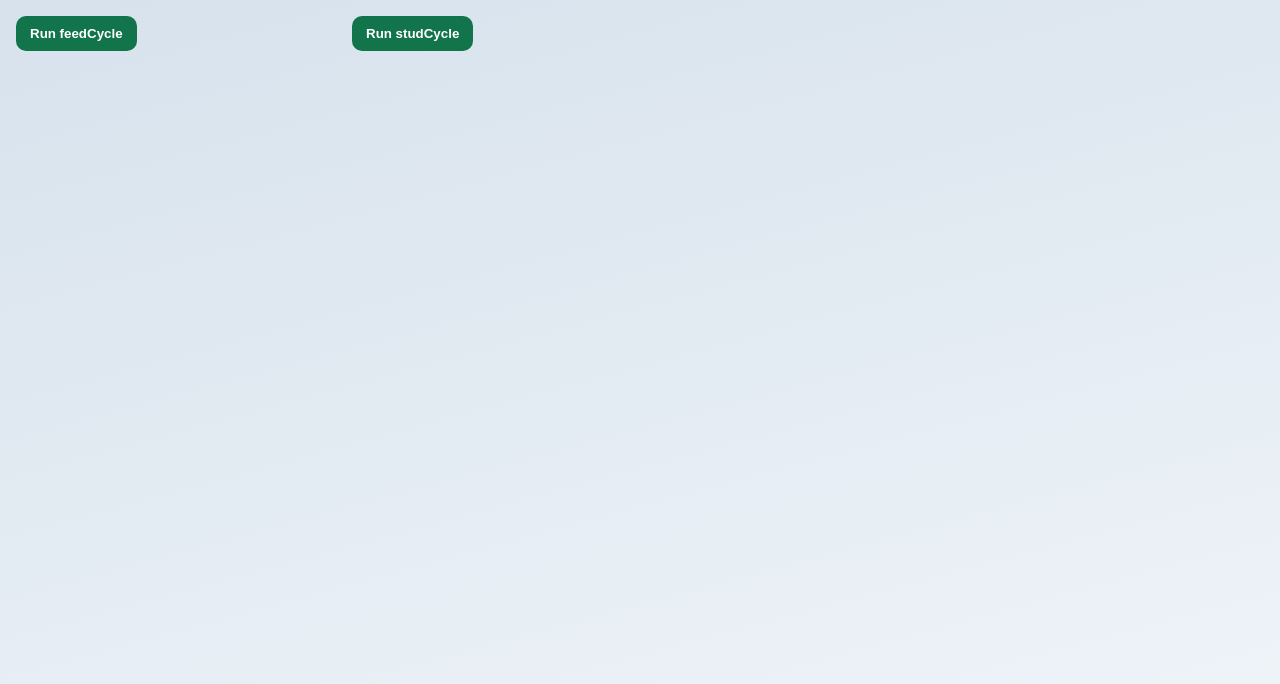
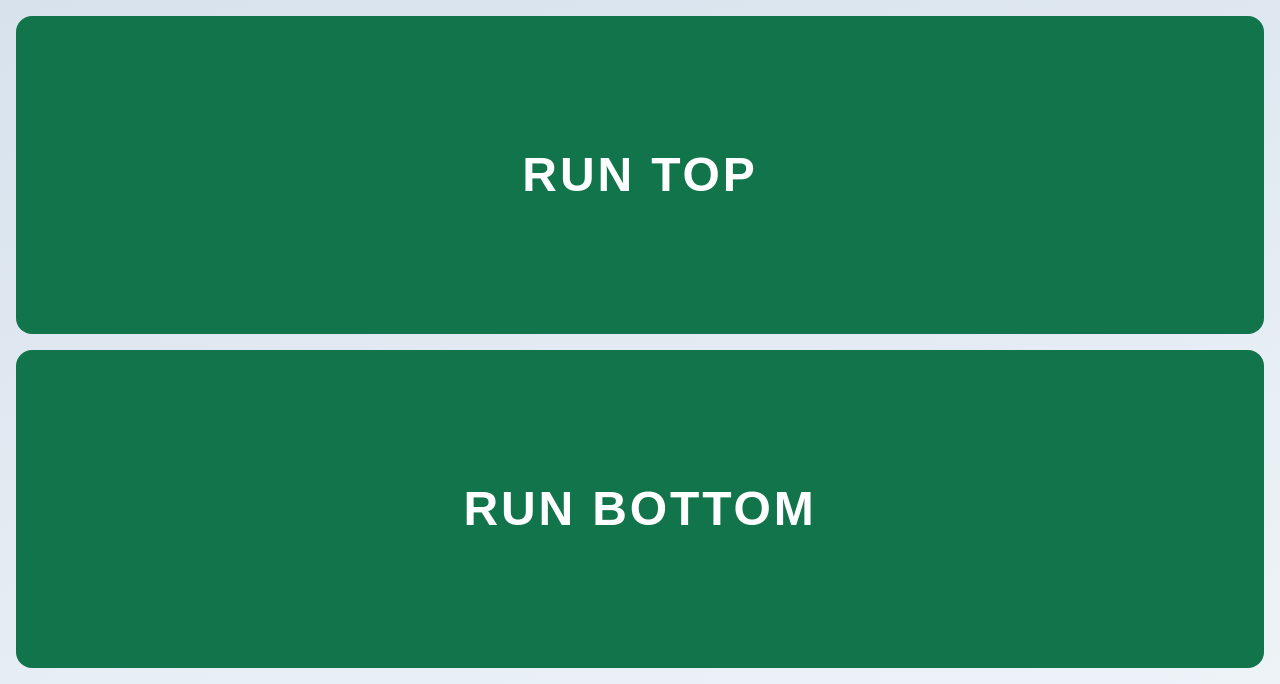
Before and after one commit to gagesmith3/WeldFlex, a Flask app: page / in a window 1280 px wide. Shown: the part 116-800 px from the top of the page. Run offline with Flask 3, Linux system fonts and the light colour scheme; data that the repository does not hold is empty; some libraries are stand-ins or nearby versions.

Commit message:
button fix

```diff
--- a/backend/static/css/operator.css
+++ b/backend/static/css/operator.css
@@ -2847,6 +2847,30 @@ pre {
   color: #ffffff;
 }
 
+/* Operator simple run page */
+.operator-run-grid {
+  display: flex;
+  flex-direction: column;
+  gap: 16px;
+  padding: 16px;
+  flex: 1;
+}
+
+.operator-run-grid form {
+  flex: 1;
+  display: flex;
+}
+
+.operator-run-grid .btn {
+  flex: 1;
+  font-size: 3rem;
+  font-weight: 800;
+  letter-spacing: 0.06em;
+  border-radius: 16px;
+  min-height: 0;
+  justify-content: center;
+}
+
 .mgr-topbar-left {
   display: flex;
   align-items: baseline;
--- a/backend/templates/operator.html
+++ b/backend/templates/operator.html
@@ -2,14 +2,14 @@
 {% from "components/ui.html" import action_button with context %}
 
 {% block body %}
-<div class="app-body">
+<div class="operator-run-grid">
   <form hx-post="/ui/run" hx-target="#toast-rack">
     <input type="hidden" name="program" value="feedCycle.lua">
-    {{ action_button('Run feedCycle', variant='run', button_type='submit') }}
+    {{ action_button('RUN TOP', variant='run', button_type='submit') }}
   </form>
   <form hx-post="/ui/run" hx-target="#toast-rack">
     <input type="hidden" name="program" value="studCycle.lua">
-    {{ action_button('Run studCycle', variant='run', button_type='submit') }}
+    {{ action_button('RUN BOTTOM', variant='run', button_type='submit') }}
   </form>
 </div>
 {% endblock %}
```
